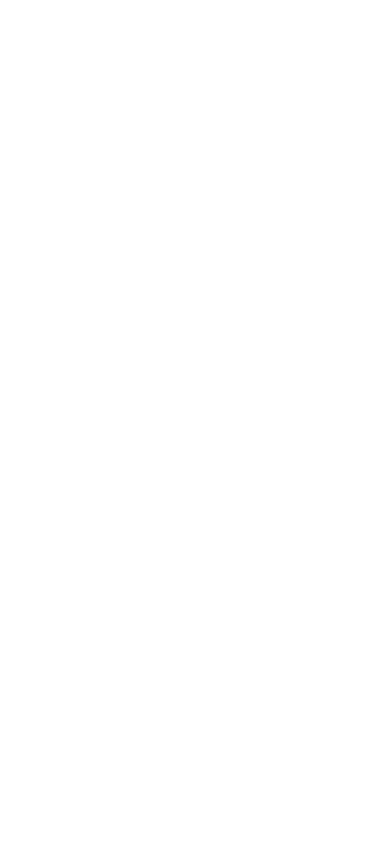
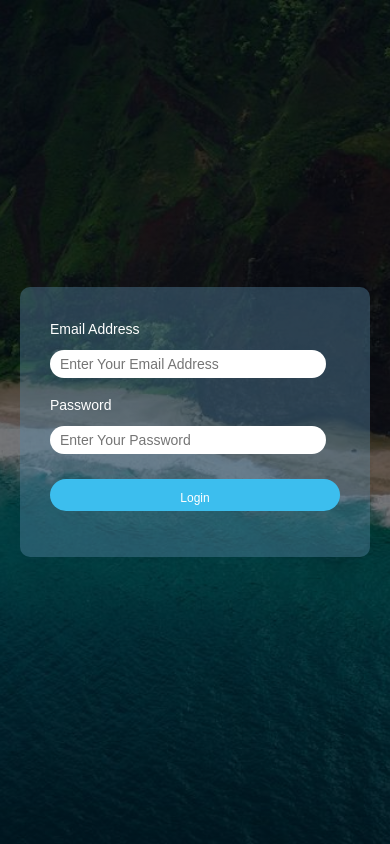
Before and after one commit to narinder07/intern-best-practices, a React (Vite) app: page /login in a window 390 px wide. Before the commit this address had no page. Built offline with nearby package versions, Linux system fonts and the light colour scheme.

Commit message:
responsive

```diff
--- a/src/components/organisms/LogInForm/LogInForm.css
+++ b/src/components/organisms/LogInForm/LogInForm.css
@@ -1,11 +1,8 @@
 .login-bg-img {
-  background-image: linear-gradient(
-      rgba(28, 27, 27, 0.215),
-      rgba(0, 0, 0, 0.219)
-    ),
+  background-image: linear-gradient(rgba(0, 0, 0, 0.521), rgba(0, 0, 0, 0.534)),
     url("../../../assets/form_bg.jpg");
   width: 100%;
-  height: 95vh;
+  height: 100vh;
   background-position: center;
   background-repeat: no-repeat !important;
   background-size: cover;
@@ -18,7 +15,7 @@
   transform: translate(-50%, -50%);
   background: rgba(89, 137, 168, 0.413);
   padding: 40px;
-  width: 480px;
+  width: 450px;
   border-radius: 10px;
 }
 .login-wrapper h1 {
@@ -41,6 +38,8 @@
 }
 .login-wrapper .login-btn {
   width: 100%;
+  height: 40px;
+  margin-left: 0;
   margin-top: 10px;
   border-radius: 20px;
   transition: 0.4s;
@@ -52,3 +51,23 @@
 .form-field {
   margin-bottom: 15px;
 }
+
+@media screen and (max-width: 768px) {
+  .form-field input {
+    width: 95%;
+    height: 28px;
+    font-size: 14px;
+  }
+  .login-wrapper {
+    padding: 30px;
+    width: 350px;
+  }
+  .login-wrapper label {
+    font-size: 14px;
+  }
+  .login-wrapper .login-btn {
+    width: 100%;
+    height: 32px;
+    font-size: 12px;
+  }
+}
--- a/src/components/organisms/LogInForm/LogInForm.jsx
+++ b/src/components/organisms/LogInForm/LogInForm.jsx
@@ -54,8 +54,8 @@ const LogInForm = ({ defaultValues, onSubmitLogIn, onChangeEvent, errors }) => {
               {getErrorMessage("exception")}
             </span>
           )}
-
           <Button label="Login" type="submit" className="login-btn"></Button>
+          <p className="mt-3"></p>
         </form>
       </div>
     </div>
--- a/src/components/organisms/MainNavbar/MainNavbar.jsx
+++ b/src/components/organisms/MainNavbar/MainNavbar.jsx
@@ -46,6 +46,12 @@ const MainNavbar = (props) => {
               onClick={() => handleClick("/signup")}
             ></Button>
           )}
+          <Button
+            label="Log In"
+            type="button"
+            onClick={() => handleClick("/login")}
+            className="login-btn"
+          />
           <div className="hamburger">
             {showMenuLinks ? (
               <Icon
--- a/src/components/organisms/SignUpForm/SignUpForm.css
+++ b/src/components/organisms/SignUpForm/SignUpForm.css
@@ -24,7 +24,6 @@
 .signUp-wrapper input {
   width: 100%;
   height: 38px;
-  margin-bottom: 10px;
   border-radius: 20px;
   transition: 0.4s;
   padding-left: 10px;
--- a/src/components/organisms/contactMe/ContactMe.css
+++ b/src/components/organisms/contactMe/ContactMe.css
@@ -1,5 +1,5 @@
 .contact-box {
-  background-color: #00bbd4ba;
+  background-color: #3cbeee;
   padding: 40px;
   border-radius: 7px;
   transition: 0.4s ease-in-out;
@@ -10,5 +10,5 @@
 }
 .contact-box:hover {
   transform: scale(0.9);
-  background-color: #00bcd4;
+  background-color: #3cbeeeb9;
 }
--- a/src/components/organisms/contactMe/ContactMe.jsx
+++ b/src/components/organisms/contactMe/ContactMe.jsx
@@ -7,7 +7,7 @@ const ContactMe = (props) => {
         <div className="row justify-content-center g-4">
           {props.contact.map((contact, index) => (
             <div key={index} className="col-lg-4">
-              <a className="box-href" href={contact.href}>
+              <a className="box-href" target="_blank" href={contact.href}>
                 <div className="contact-box text-center">
                   <img src={contact.image} alt="#" />
                   <div className="content-text mt-2">
--- a/src/routes/BeforeLoginRoutes.jsx
+++ b/src/routes/BeforeLoginRoutes.jsx
@@ -6,6 +6,7 @@ import ServicesPage from "../pages/ServicesPage/ServicesPage";
 import ContactUsPage from "../pages/ContactUsPage/ContactUsPage";
 import SignUpPage from "../pages/signUpPage/SignUpPage";
 import ProtectedRoute from "./ProtectedRoutes";
+import LogInPage from "../pages/loginPage/LoginPage";
 
 const BeforeLoginRoutes = () => {
   return (
@@ -15,6 +16,7 @@ const BeforeLoginRoutes = () => {
       <Route path="/contact" element={<ContactUsPage />} />
       <Route path="/services" element={<ServicesPage />} />
       <Route path="/" element={<HomePage />} />
+      <Route path="/login" element={<LogInPage />} />
       <Route
         path="/signup"
         element={<ProtectedRoute element={<SignUpPage />} />}
```
Also changed, not shown: src/components/organisms/MainNavbar/MainNavbar.css (+17 -4 lines), src/pages/signUpPage/SignUpPage.css (added).
